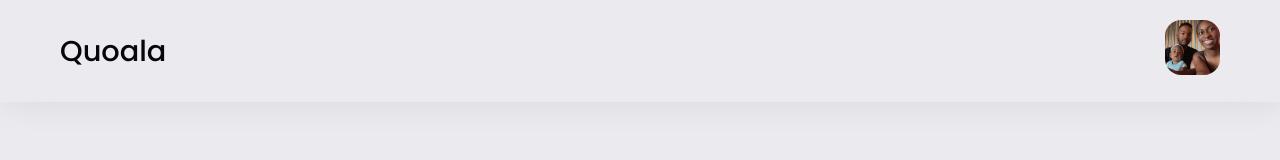
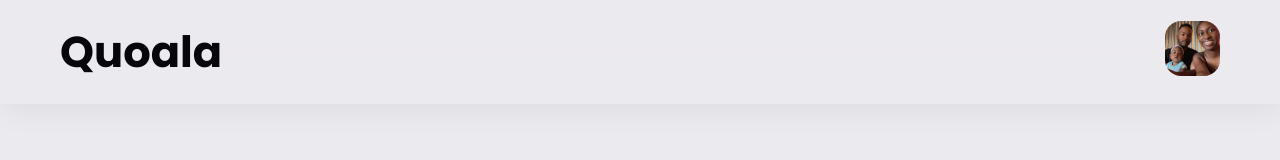
Before and after one commit to malcolmlowery/Quoala, a React (Vite) app: page / in a window 1280 px wide. Shown: the top 160 px of the page. Built offline with nearby package versions, Linux system fonts and the light colour scheme.

Commit message:
Added curor pointer to hyperlinks

```diff
--- a/src/components/Button/button.css
+++ b/src/components/Button/button.css
@@ -2,6 +2,7 @@ button {
    background-color: var(--white);
    border: none;
    border-radius: 16px;
+   cursor: pointer;
    padding: 12px;
 }
 
--- a/src/components/Input/input.css
+++ b/src/components/Input/input.css
@@ -4,7 +4,7 @@
    border-radius: 14px;
    display: flex;
    flex-grow: 1;
-   padding: 16px 10px;
+   padding: 0 10px;
 }
 
 .input-container img {
@@ -15,6 +15,9 @@
 
 .input-container input {
    background-color: transparent;
+   padding: 16px 10px;
+   padding-left: 2px;
+   flex: 1;
    border: none;
    color: var(--primary-color);
    font-size: 0.95em;
--- a/src/components/Navbar/Navbar.tsx
+++ b/src/components/Navbar/Navbar.tsx
@@ -19,7 +19,9 @@ const Navbar = ({}: NavbarI) => {
                      </Link>
                   </>
                }
-               <h1 className='navbar__title'>Quoala</h1>
+               <Link className='navbar__title' to='/'>
+                  <h1>Quoala</h1>
+               </Link>
                <div className='navbar__right-side'>
                   <img src={ProfileImage} />
                </div>
--- a/src/components/Navbar/navbar.css
+++ b/src/components/Navbar/navbar.css
@@ -24,12 +24,15 @@
 }
 
 .navbar__title {
+   cursor: pointer;
    font-size: 1.8em;
    font-weight: 500;
+   text-decoration: none;
 }
 
 .navbar__right-side img {
    border-radius: 16px;
+   cursor: pointer;
    height: 55px;
    width: 55px;
    transition: 0.5s ease;
@@ -60,10 +63,6 @@
    .navbar {
       width: 1200px;
    }
-
-   .navbar a {
-      display: none;
-   }
 }
 
 @media only screen and (min-width: 1200px) {
```
